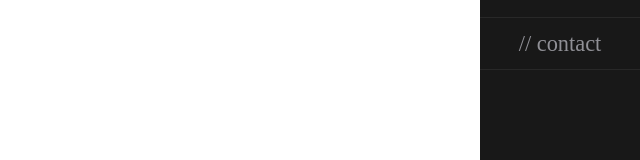
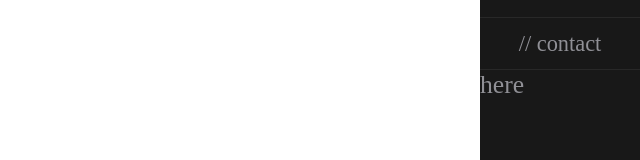
Before and after one commit to arndritb/starlabs-project, a React (Create React App) app in the folder starlabs/: page / in a window 1280 px wide. Shown: the part 428-588 px from the top of the page, without its empty margins (640-1280 px from the left). Built offline with nearby package versions, Linux system fonts and the light colour scheme.

Commit message:
created social icons place

```diff
--- a/starlabs/src/components/Main.js
+++ b/starlabs/src/components/Main.js
@@ -128,6 +128,9 @@ text-align: center;
 }
 `;
 
+const SocialIcons = styled.div`
+
+`
 
 
 const Main = () => {
@@ -146,6 +149,8 @@ const Main = () => {
                 <Contact>// contact</Contact>
             </Sidebar>
 
+            <SocialIcons>here</SocialIcons>
+
         </Box>
     )
 }
```
